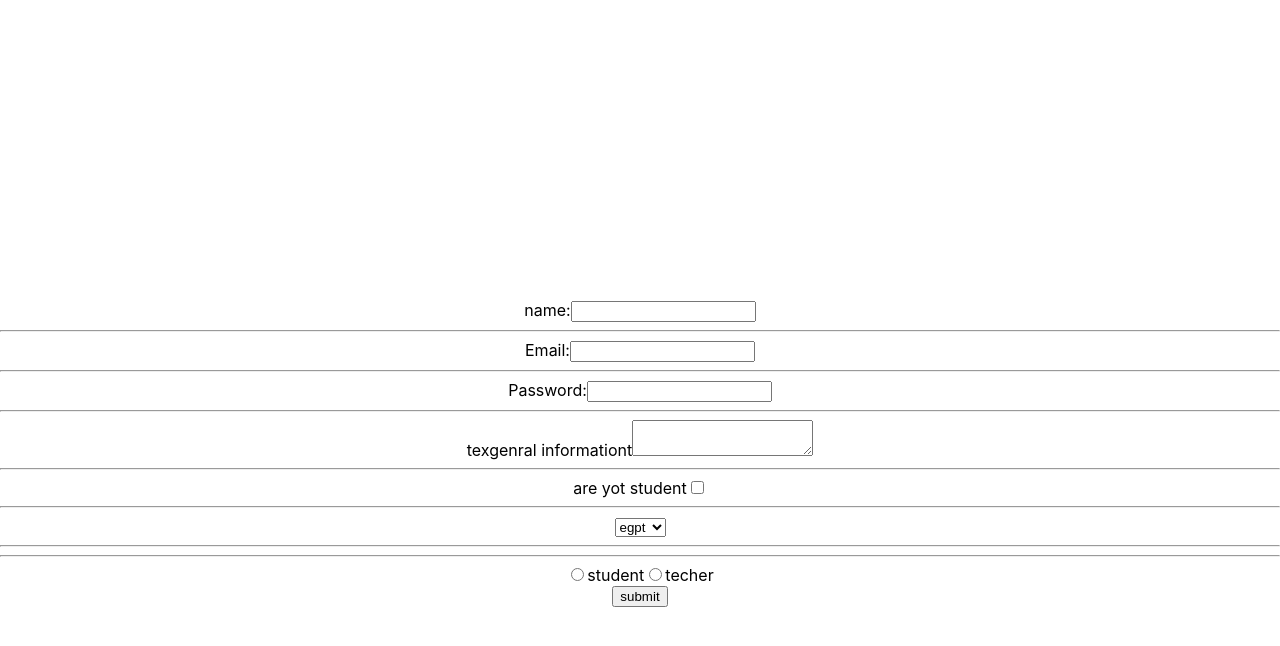
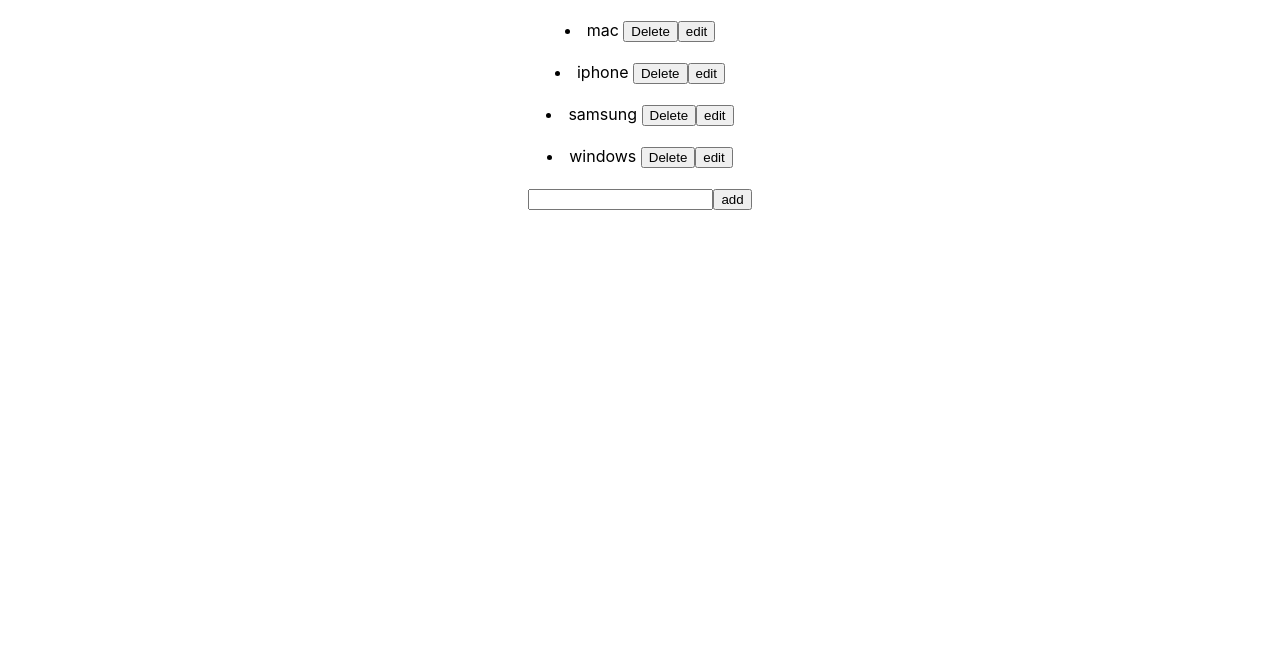
Before and after one commit to noribrra/todolist-using-react, a React (Create React App) app: page / in a window 1280 px wide. Shown: the top 646 px of the page. Built offline with nearby package versions, Linux system fonts and the light colour scheme.

Commit message:
add and delete and edite arrey

```diff
--- a/src/App.js
+++ b/src/App.js
@@ -1,21 +1,72 @@
-// import logo from "./logo.svg";
-// import Btn from "./But";
-// import Input from "./Input";
-
-import Form from "./Form";
 import "./App.css";
+import { useState } from "react";
+let next = 5;
 
 function App() {
+  const [name, setname] = useState("");
+  const [mname, setmname] = useState([
+    { id: 1, nn: "mac" },
+    { id: 2, nn: "iphone" },
+    { id: 3, nn: "samsung" },
+    { id: 4, nn: "windows" },
+  ]);
+  const divices = mname.map((div) => {
+    return (
+      <li key={div.id} style={{ margin: "20px" }}>
+        {div.nn}{" "}
+        <button
+          onClick={() => {
+            deleteclick(div.id);
+          }}
+        >
+          Delete
+        </button>
+        <button
+          onClick={() => {
+            editclick(div.id);
+          }}
+        >
+          edit
+        </button>
+      </li>
+    );
+    function deleteclick(id) {
+      const newd = mname.filter((divv) => {
+        return divv.id !== id;
+      });
+      setmname(newd);
+    }
+    function editclick(id) {
+      const newdiv = mname.map((divs) => {
+        if (divs.id === id) {
+          let newobj = { ...divs, nn: divs.nn + "nor" };
+          return newobj;
+        } else {
+          return divs;
+        }
+      });
+      setmname(newdiv);
+    }
+  });
   return (
-    <div
-      className="App"
-      style={{
-        paddingTop: "300px",
-      }}
-    >
-      <Form />
+    <div className="App">
+      {divices}
+      <div>
+        <input
+          value={name}
+          type="text"
+          onChange={(e) => {
+            setname(e.target.value);
+          }}
+        />
+        <button onClick={click}>add</button>
+      </div>
     </div>
   );
+  function click() {
+    setmname([...mname, { id: next, nn: name }]);
+    next = next + 1;
+  }
 }
 
 export default App;
--- a/src/Form.js
+++ /dev/null
@@ -1,100 +0,0 @@
-import { useState } from "react";
-
-export default function Form() {
-  //   const [nameinput, setnameinput] = useState("");
-  //   const [emailinput, setemailinput] = useState("");
-  const [forminput, setforminput] = useState({
-    name: "",
-    email: "",
-    password: "",
-    genral: "",
-    isstudent: false,
-    country: "",
-    status: "",
-  });
-  return (
-    <form
-      onSubmit={(event) => {
-        event.preventDefault();
-        console.log(forminput);
-      }}
-    >
-      <label htmlFor="">name:</label>
-      <input
-        value={forminput.name}
-        onChange={(event) => {
-          setforminput({ ...forminput, name: event.target.value });
-        }}
-      />
-      <hr />
-      <label htmlFor="">Email:</label>
-      <input
-        value={forminput.email}
-        type="email"
-        onChange={(event) => {
-          setforminput({ ...forminput, email: event.target.value });
-        }}
-      />
-      <hr />
-      <label htmlFor="">Password:</label>
-      <input
-        value={forminput.password}
-        type="password"
-        onChange={(event) => {
-          setforminput({ ...forminput, password: event.target.value });
-        }}
-      />
-      <hr />
-      <label htmlFor="">texgenral informationt</label>
-      <textarea
-        onChange={(event) => {
-          setforminput({ ...forminput, genral: event.target.value });
-        }}
-        value={forminput.genral}
-      />
-      <hr />
-      <label htmlFor="">are yot student</label>
-      <input
-        checked={forminput.isstudent}
-        type="checkbox"
-        onChange={(event) => {
-          setforminput({ ...forminput, isstudent: event.target.checked });
-        }}
-      />
-      <hr />
-      <select
-        value={forminput.country}
-        onChange={(event) => {
-          setforminput({ ...forminput, country: event.target.value });
-        }}
-      >
-        <option>egpt</option>
-        <option>syria</option>
-        <option>ksa</option>
-        <option>iraq</option>
-      </select>
-      <hr />
-      <hr />
-      <div>
-        <input
-          type="radio"
-          checked={forminput.status === "student"}
-          onChange={() => {
-            setforminput({ ...forminput, status: "student" });
-          }}
-        />
-        student
-        <input
-          type="radio"
-          checked={forminput.status === "techer"}
-          onChange={() => {
-            setforminput({ ...forminput, status: "techer" });
-          }}
-        />
-        techer
-      </div>
-
-      <button>submit</button>
-    </form>
-  );
-}
```
Also changed, not shown: src/But.js (deleted, +0 -16 lines), src/Input.js (deleted, +0 -15 lines).
